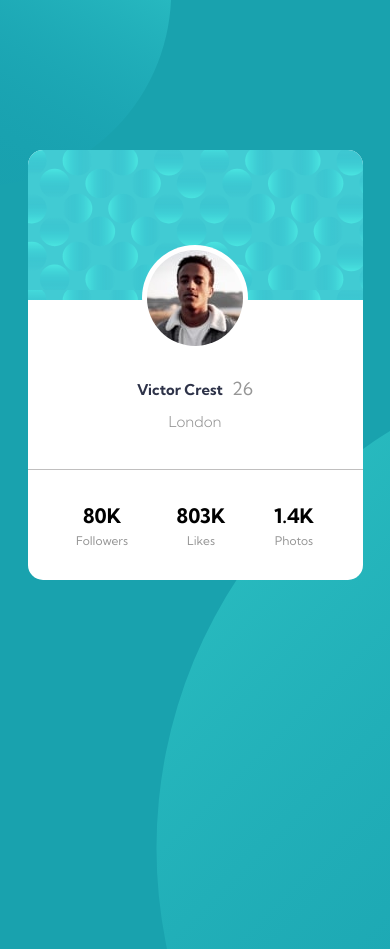
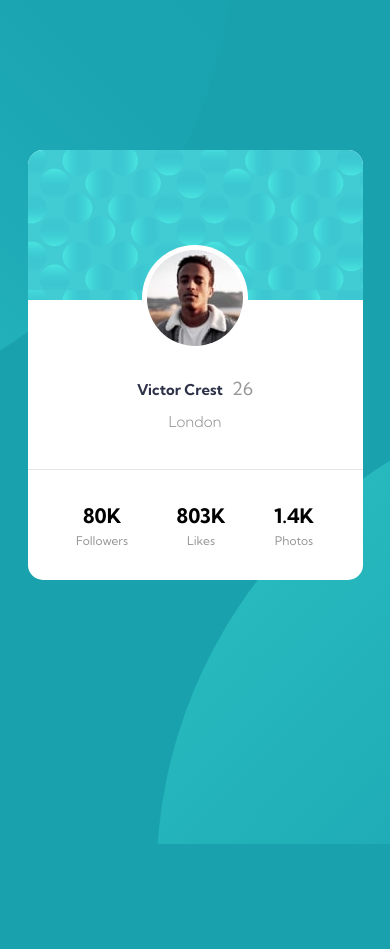
Before and after one commit to nmxuann6420/Profile-card-component, a plain HTML site: page index.html in a window 390 px wide. After the commit the page ends 844 px from the top, so only its background shows below. Drawn offline with Linux system fonts and the light colour scheme.

Commit message:
modified bg-bottom position

```diff
--- a/styles/main.css
+++ b/styles/main.css
@@ -24,17 +24,19 @@
 /*    mobile    */
 @media screen and (min-width: 375px) and (max-width: 740px) {
     .background-bottom {
-        height: 70%;
-        bottom: -105px;
-        right: 0;
-
+        width: 100%;
+        height: 100%;
+        bottom: -46%;
+        right: -40%;
     }
 
     .background-top {
         width: 100%;
-        top: -25%;
-        left: -160px;
-        transform: rotate(-15deg);
+        height: 100%;
+        top: -50%;
+        left: -40%;
+        background-size: unset;
+        transform: rotate(180deg);
     }
 }
 
@@ -53,8 +55,10 @@
 
 /*    mobile    */
 @media screen and (min-width: 375px) and (max-width: 740px) {
-    body {
+    body, html {
         align-items: unset;
+        overflow-x: hidden;
+        /* overflow-y: auto; */
     }
 
     .container {
@@ -71,7 +75,7 @@
 .info {
     text-align: center;
     position : relative;
-    border-bottom: 1px solid hsl(0, 1%, 75%);
+    border-bottom: 1px solid hsl(0, 4%, 90%);
 }
 
 .wrapper__avatar {
```
